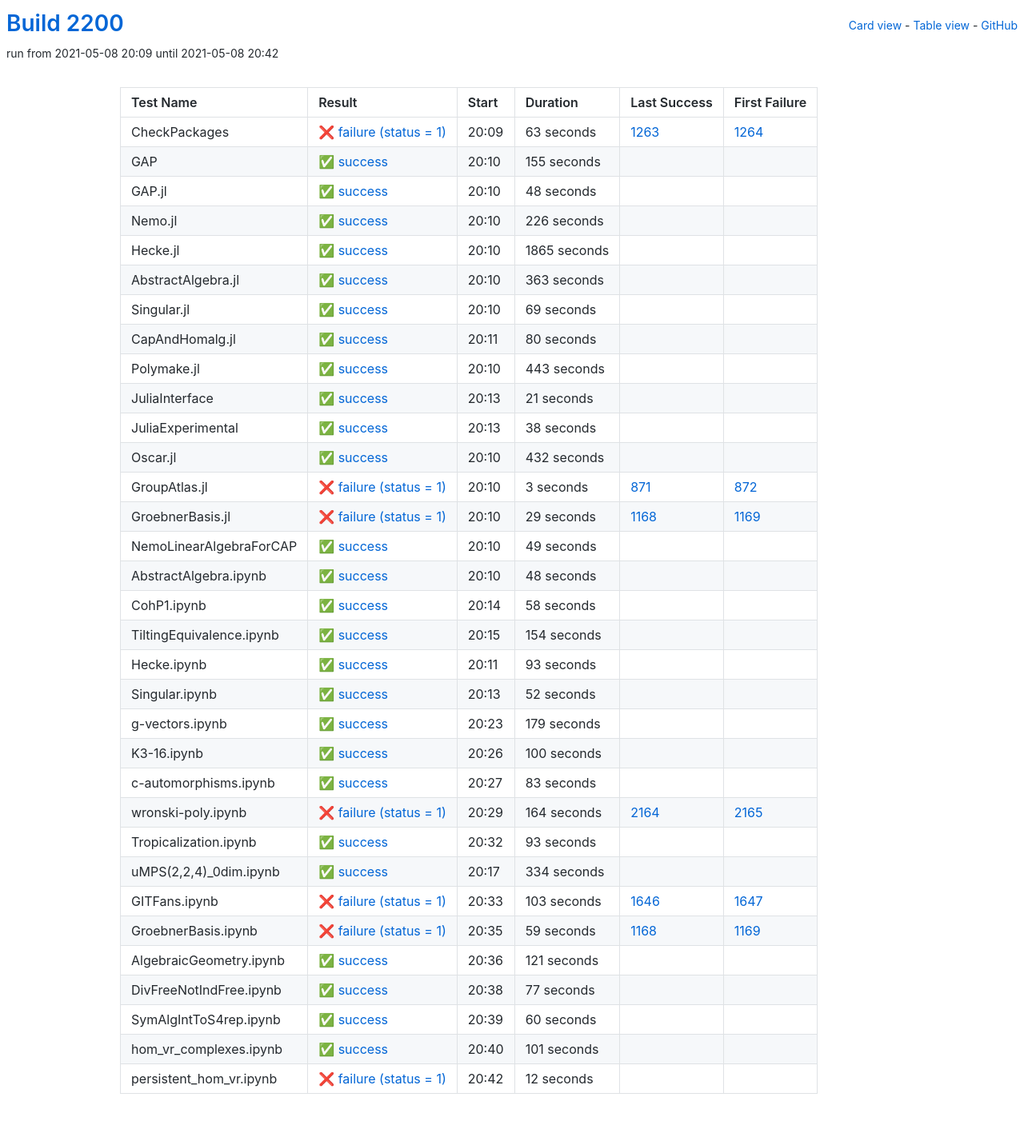
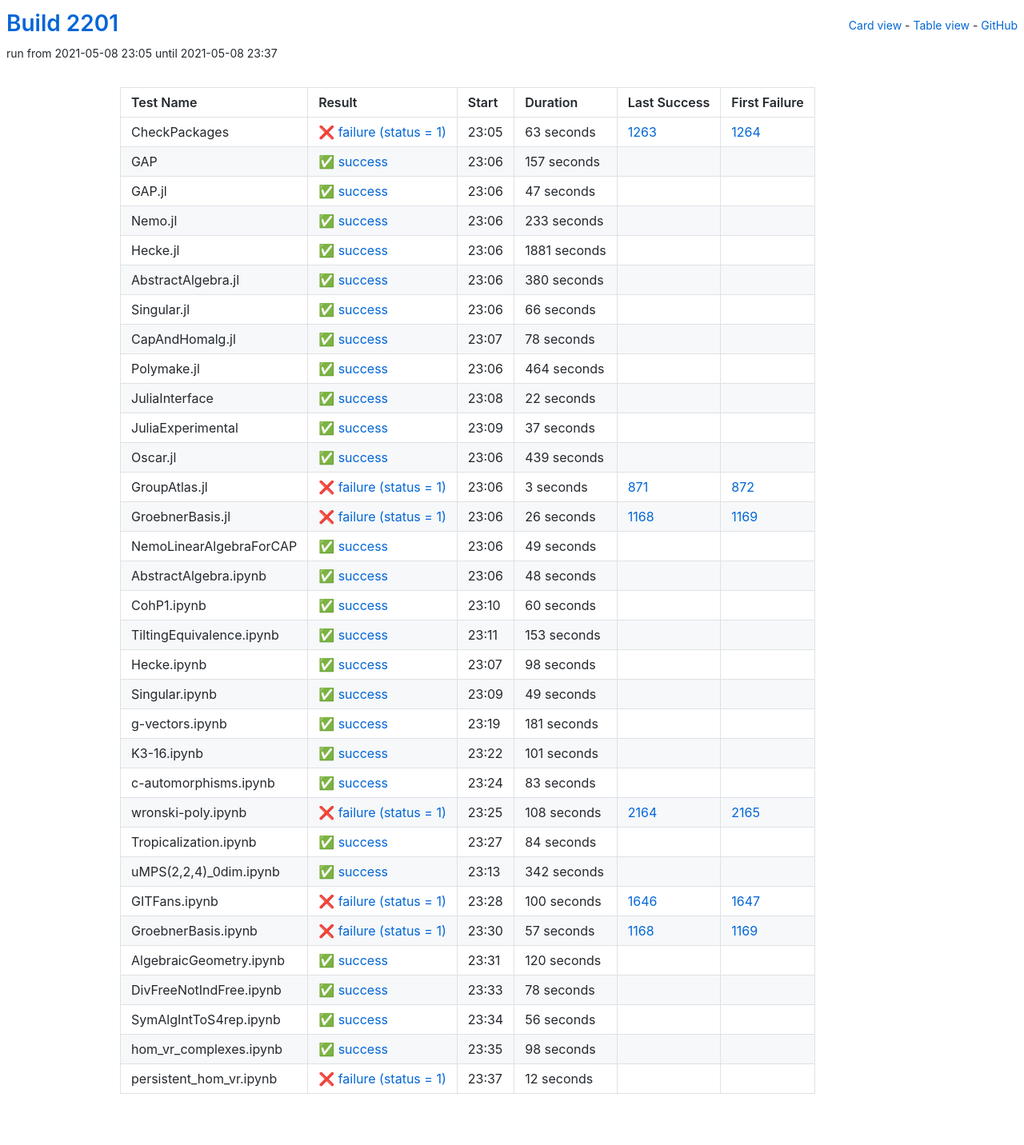
Before and after one commit to oscar-system/oscar-ci-status-stable, a Jekyll site: the page built from table.html, in a window 1280 px wide. Shown: the whole page at 80% size. Built offline with Jekyll 4.4.1, drawn with Linux system fonts in a browser that asks for light colours.

Commit message:
Build #2201

```diff
--- a/_data/ci.yml
+++ b/_data/ci.yml
@@ -1,6 +1,6 @@
 ---
-build: 2200
-build_url: https://oscarci.mathematik.uni-kl.de/job/oscar-stable/2200/
+build: 2201
+build_url: https://oscarci.mathematik.uni-kl.de/job/oscar-stable/2201/
 job: oscar-stable
 organization: oscar-system
 repo: oscar-ci-status-stable
@@ -8,8 +8,8 @@ repourl: https://github.com/oscar-system/oscar-ci-status-stable
 tests:
 - name: CheckPackages
   id: checkpackages
-  log: https://oscarci.mathematik.uni-kl.de/job/oscar-stable/2200/artifact/logs/build-2200/CheckPackages.log
-  start: 2021-05-08 20:09
+  log: https://oscarci.mathematik.uni-kl.de/job/oscar-stable/2201/artifact/logs/build-2201/CheckPackages.log
+  start: 2021-05-08 23:05
   success: false
   exitcode: 1
   status: failure
@@ -20,140 +20,140 @@ tests:
   first_failure_url: https://oscarci.mathematik.uni-kl.de/job/oscar-stable/1264/
 - name: GAP
   id: gap
-  log: https://oscarci.mathematik.uni-kl.de/job/oscar-stable/2200/artifact/logs/build-2200/GAP.log
-  start: 2021-05-08 20:10
+  log: https://oscarci.mathematik.uni-kl.de/job/oscar-stable/2201/artifact/logs/build-2201/GAP.log
+  start: 2021-05-08 23:06
   success: true
   exitcode: 0
   status: success
-  duration: 155
+  duration: 157
   last_success: false
   last_success_url:
   first_failure: false
   first_failure_url:
 - name: GAP.jl
   id: gap-jl
-  log: https://oscarci.mathematik.uni-kl.de/job/oscar-stable/2200/artifact/logs/build-2200/GAP.jl.log
-  start: 2021-05-08 20:10
+  log: https://oscarci.mathematik.uni-kl.de/job/oscar-stable/2201/artifact/logs/build-2201/GAP.jl.log
+  start: 2021-05-08 23:06
   success: true
   exitcode: 0
   status: success
-  duration: 48
+  duration: 47
   last_success: false
   last_success_url:
   first_failure: false
   first_failure_url:
 - name: Nemo.jl
   id: nemo-jl
-  log: https://oscarci.mathematik.uni-kl.de/job/oscar-stable/2200/artifact/logs/build-2200/Nemo.jl.log
-  start: 2021-05-08 20:10
+  log: https://oscarci.mathematik.uni-kl.de/job/oscar-stable/2201/artifact/logs/build-2201/Nemo.jl.log
+  start: 2021-05-08 23:06
   success: true
   exitcode: 0
   status: success
-  duration: 226
+  duration: 233
   last_success: false
   last_success_url:
   first_failure: false
   first_failure_url:
 - name: Hecke.jl
   id: hecke-jl
-  log: https://oscarci.mathematik.uni-kl.de/job/oscar-stable/2200/artifact/logs/build-2200/Hecke.jl.log
-  start: 2021-05-08 20:10
+  log: https://oscarci.mathematik.uni-kl.de/job/oscar-stable/2201/artifact/logs/build-2201/Hecke.jl.log
+  start: 2021-05-08 23:06
   success: true
   exitcode: 0
   status: success
-  duration: 1865
+  duration: 1881
   last_success: false
   last_success_url:
   first_failure: false
   first_failure_url:
 - name: AbstractAlgebra.jl
   id: abstractalgebra-jl
-  log: https://oscarci.mathematik.uni-kl.de/job/oscar-stable/2200/artifact/logs/build-2200/AbstractAlgebra.jl.log
-  start: 2021-05-08 20:10
+  log: https://oscarci.mathematik.uni-kl.de/job/oscar-stable/2201/artifact/logs/build-2201/AbstractAlgebra.jl.log
+  start: 2021-05-08 23:06
   success: true
   exitcode: 0
   status: success
-  duration: 363
+  duration: 380
   last_success: false
   last_success_url:
   first_failure: false
   first_failure_url:
 - name: Singular.jl
   id: singular-jl
-  log: https://oscarci.mathematik.uni-kl.de/job/oscar-stable/2200/artifact/logs/build-2200/Singular.jl.log
-  start: 2021-05-08 20:10
+  log: https://oscarci.mathematik.uni-kl.de/job/oscar-stable/2201/artifact/logs/build-2201/Singular.jl.log
+  start: 2021-05-08 23:06
   success: true
   exitcode: 0
   status: success
-  duration: 69
+  duration: 66
   last_success: false
   last_success_url:
   first_failure: false
   first_failure_url:
 - name: CapAndHomalg.jl
   id: capandhomalg-jl
-  log: https://oscarci.mathematik.uni-kl.de/job/oscar-stable/2200/artifact/logs/build-2200/CapAndHomalg.jl.log
-  start: 2021-05-08 20:11
+  log: https://oscarci.mathematik.uni-kl.de/job/oscar-stable/2201/artifact/logs/build-2201/CapAndHomalg.jl.log
+  start: 2021-05-08 23:07
   success: true
   exitcode: 0
   status: success
-  duration: 80
+  duration: 78
   last_success: false
   last_success_url:
   first_failure: false
   first_failure_url:
 - name: Polymake.jl
   id: polymake-jl
-  log: https://oscarci.mathematik.uni-kl.de/job/oscar-stable/2200/artifact/logs/build-2200/Polymake.jl.log
-  start: 2021-05-08 20:10
+  log: https://oscarci.mathematik.uni-kl.de/job/oscar-stable/2201/artifact/logs/build-2201/Polymake.jl.log
+  start: 2021-05-08 23:06
   success: true
   exitcode: 0
   status: success
-  duration: 443
+  duration: 464
   last_success: false
   last_success_url:
   first_failure: false
   first_failure_url:
 - name: JuliaInterface
   id: juliainterface
-  log: https://oscarci.mathematik.uni-kl.de/job/oscar-stable/2200/artifact/logs/build-2200/JuliaInterface.log
-  start: 2021-05-08 20:13
+  log: https://oscarci.mathematik.uni-kl.de/job/oscar-stable/2201/artifact/logs/build-2201/JuliaInterface.log
+  start: 2021-05-08 23:08
   success: true
   exitcode: 0
   status: success
-  duration: 21
+  duration: 22
   last_success: false
   last_success_url:
   first_failure: false
   first_failure_url:
 - name: JuliaExperimental
   id: juliaexperimental
-  log: https://oscarci.mathematik.uni-kl.de/job/oscar-stable/2200/artifact/logs/build-2200/JuliaExperimental.log
-  start: 2021-05-08 20:13
+  log: https://oscarci.mathematik.uni-kl.de/job/oscar-stable/2201/artifact/logs/build-2201/JuliaExperimental.log
+  start: 2021-05-08 23:09
   success: true
   exitcode: 0
   status: success
-  duration: 38
+  duration: 37
   last_success: false
   last_success_url:
   first_failure: false
   first_failure_url:
 - name: Oscar.jl
   id: oscar-jl
-  log: https://oscarci.mathematik.uni-kl.de/job/oscar-stable/2200/artifact/logs/build-2200/Oscar.jl.log
-  start: 2021-05-08 20:10
+  log: https://oscarci.mathematik.uni-kl.de/job/oscar-stable/2201/artifact/logs/build-2201/Oscar.jl.log
+  start: 2021-05-08 23:06
   success: true
   exitcode: 0
   status: success
-  duration: 432
+  duration: 439
   last_success: false
   last_success_url:
   first_failure: false
   first_failure_url:
 - name: GroupAtlas.jl
   id: groupatlas-jl
-  log: https://oscarci.mathematik.uni-kl.de/job/oscar-stable/2200/artifact/logs/build-2200/GroupAtlas.jl.log
-  start: 2021-05-08 20:10
+  log: https://oscarci.mathematik.uni-kl.de/job/oscar-stable/2201/artifact/logs/build-2201/GroupAtlas.jl.log
+  start: 2021-05-08 23:06
   success: false
   exitcode: 1
   status: failure
@@ -164,20 +164,20 @@ tests:
   first_failure_url: https://oscarci.mathematik.uni-kl.de/job/oscar-stable/872/
 - name: GroebnerBasis.jl
   id: groebnerbasis-jl
-  log: https://oscarci.mathematik.uni-kl.de/job/oscar-stable/2200/artifact/logs/build-2200/GroebnerBasis.jl.log
-  start: 2021-05-08 20:10
+  log: https://oscarci.mathematik.uni-kl.de/job/oscar-stable/2201/artifact/logs/build-2201/GroebnerBasis.jl.log
+  start: 2021-05-08 23:06
   success: false
   exitcode: 1
   status: failure
-  duration: 29
+  duration: 26
   last_success: 1168
   last_success_url: https://oscarci.mathematik.uni-kl.de/job/oscar-stable/1168/
   first_failure: 1169
   first_failure_url: https://oscarci.mathematik.uni-kl.de/job/oscar-stable/1169/
 - name: NemoLinearAlgebraForCAP
   id: nemolinearalgebraforcap
-  log: https://oscarci.mathematik.uni-kl.de/job/oscar-stable/2200/artifact/logs/build-2200/NemoLinearAlgebraForCAP.log
-  start: 2021-05-08 20:10
+  log: https://oscarci.mathematik.uni-kl.de/job/oscar-stable/2201/artifact/logs/build-2201/NemoLinearAlgebraForCAP.log
+  start: 2021-05-08 23:06
   success: true
   exitcode: 0
   status: success
@@ -188,8 +188,8 @@ tests:
   first_failure_url:
 - name: AbstractAlgebra.ipynb
   id: abstractalgebra-ipynb
-  log: https://oscarci.mathematik.uni-kl.de/job/oscar-stable/2200/artifact/logs/build-2200/AbstractAlgebra.ipynb.log
-  start: 2021-05-08 20:10
+  log: https://oscarci.mathematik.uni-kl.de/job/oscar-stable/2201/artifact/logs/build-2201/AbstractAlgebra.ipynb.log
+  start: 2021-05-08 23:06
   success: true
   exitcode: 0
   status: success
@@ -200,80 +200,80 @@ tests:
   first_failure_url:
 - name: CohP1.ipynb
   id: cohp1-ipynb
-  log: https://oscarci.mathematik.uni-kl.de/job/oscar-stable/2200/artifact/logs/build-2200/CohP1.ipynb.log
-  start: 2021-05-08 20:14
+  log: https://oscarci.mathematik.uni-kl.de/job/oscar-stable/2201/artifact/logs/build-2201/CohP1.ipynb.log
+  start: 2021-05-08 23:10
   success: true
   exitcode: 0
   status: success
-  duration: 58
+  duration: 60
   last_success: false
   last_success_url:
   first_failure: false
   first_failure_url:
 - name: TiltingEquivalence.ipynb
   id: tiltingequivalence-ipynb
-  log: https://oscarci.mathematik.uni-kl.de/job/oscar-stable/2200/artifact/logs/build-2200/TiltingEquivalence.ipynb.log
-  start: 2021-05-08 20:15
+  log: https://oscarci.mathematik.uni-kl.de/job/oscar-stable/2201/artifact/logs/build-2201/TiltingEquivalence.ipynb.log
+  start: 2021-05-08 23:11
   success: true
   exitcode: 0
   status: success
-  duration: 154
+  duration: 153
   last_success: false
   last_success_url:
   first_failure: false
   first_failure_url:
 - name: Hecke.ipynb
   id: hecke-ipynb
-  log: https://oscarci.mathematik.uni-kl.de/job/oscar-stable/2200/artifact/logs/build-2200/Hecke.ipynb.log
-  start: 2021-05-08 20:11
+  log: https://oscarci.mathematik.uni-kl.de/job/oscar-stable/2201/artifact/logs/build-2201/Hecke.ipynb.log
+  start: 2021-05-08 23:07
   success: true
   exitcode: 0
   status: success
-  duration: 93
+  duration: 98
   last_success: false
   last_success_url:
   first_failure: false
   first_failure_url:
 - name: Singular.ipynb
   id: singular-ipynb
-  log: https://oscarci.mathematik.uni-kl.de/job/oscar-stable/2200/artifact/logs/build-2200/Singular.ipynb.log
-  start: 2021-05-08 20:13
+  log: https://oscarci.mathematik.uni-kl.de/job/oscar-stable/2201/artifact/logs/build-2201/Singular.ipynb.log
+  start: 2021-05-08 23:09
   success: true
   exitcode: 0
   status: success
-  duration: 52
+  duration: 49
   last_success: false
   last_success_url:
   first_failure: false
   first_failure_url:
 - name: g-vectors.ipynb
   id: g-vectors-ipynb
-  log: https://oscarci.mathematik.uni-kl.de/job/oscar-stable/2200/artifact/logs/build-2200/g-vectors.ipynb.log
-  start: 2021-05-08 20:23
+  log: https://oscarci.mathematik.uni-kl.de/job/oscar-stable/2201/artifact/logs/build-2201/g-vectors.ipynb.log
+  start: 2021-05-08 23:19
   success: true
   exitcode: 0
   status: success
-  duration: 179
+  duration: 181
   last_success: false
   last_success_url:
   first_failure: false
   first_failure_url:
 - name: K3-16.ipynb
   id: k3-16-ipynb
-  log: https://oscarci.mathematik.uni-kl.de/job/oscar-stable/2200/artifact/logs/build-2200/K3-16.ipynb.log
-  start: 2021-05-08 20:26
+  log: https://oscarci.mathematik.uni-kl.de/job/oscar-stable/2201/artifact/logs/build-2201/K3-16.ipynb.log
+  start: 2021-05-08 23:22
   success: true
   exitcode: 0
   status: success
-  duration: 100
+  duration: 101
   last_success: false
   last_success_url:
   first_failure: false
   first_failure_url:
 - name: c-automorphisms.ipynb
   id: c-automorphisms-ipynb
-  log: https://oscarci.mathematik.uni-kl.de/job/oscar-stable/2200/artifact/logs/build-2200/c-automorphisms.ipynb.log
-  start: 2021-05-08 20:27
+  log: https://oscarci.mathematik.uni-kl.de/job/oscar-stable/2201/artifact/logs/build-2201/c-automorphisms.ipynb.log
+  start: 2021-05-08 23:24
   success: true
   exitcode: 0
   status: success
@@ -284,116 +284,116 @@ tests:
   first_failure_url:
 - name: wronski-poly.ipynb
   id: wronski-poly-ipynb
-  log: https://oscarci.mathematik.uni-kl.de/job/oscar-stable/2200/artifact/logs/build-2200/wronski-poly.ipynb.log
-  start: 2021-05-08 20:29
+  log: https://oscarci.mathematik.uni-kl.de/job/oscar-stable/2201/artifact/logs/build-2201/wronski-poly.ipynb.log
+  start: 2021-05-08 23:25
   success: false
   exitcode: 1
   status: failure
-  duration: 164
+  duration: 108
   last_success: 2164
   last_success_url: https://oscarci.mathematik.uni-kl.de/job/oscar-stable/2164/
   first_failure: 2165
   first_failure_url: https://oscarci.mathematik.uni-kl.de/job/oscar-stable/2165/
 - name: Tropicalization.ipynb
   id: tropicalization-ipynb
-  log: https://oscarci.mathematik.uni-kl.de/job/oscar-stable/2200/artifact/logs/build-2200/Tropicalization.ipynb.log
-  start: 2021-05-08 20:32
+  log: https://oscarci.mathematik.uni-kl.de/job/oscar-stable/2201/artifact/logs/build-2201/Tropicalization.ipynb.log
+  start: 2021-05-08 23:27
   success: true
   exitcode: 0
   status: success
-  duration: 93
+  duration: 84
   last_success: false
   last_success_url:
   first_failure: false
   first_failure_url:
 - name: uMPS(2,2,4)_0dim.ipynb
   id: umps-2-2-4-0dim-ipynb
-  log: https://oscarci.mathematik.uni-kl.de/job/oscar-stable/2200/artifact/logs/build-2200/uMPS-2-2-4-_0dim.ipynb.log
-  start: 2021-05-08 20:17
+  log: https://oscarci.mathematik.uni-kl.de/job/oscar-stable/2201/artifact/logs/build-2201/uMPS-2-2-4-_0dim.ipynb.log
+  start: 2021-05-08 23:13
   success: true
   exitcode: 0
   status: success
-  duration: 334
+  duration: 342
   last_success: false
   last_success_url:
   first_failure: false
   first_failure_url:
 - name: GITFans.ipynb
   id: gitfans-ipynb
-  log: https://oscarci.mathematik.uni-kl.de/job/oscar-stable/2200/artifact/logs/build-2200/GITFans.ipynb.log
-  start: 2021-05-08 20:33
+  log: https://oscarci.mathematik.uni-kl.de/job/oscar-stable/2201/artifact/logs/build-2201/GITFans.ipynb.log
+  start: 2021-05-08 23:28
   success: false
   exitcode: 1
   status: failure
-  duration: 103
+  duration: 100
   last_success: 1646
   last_success_url: https://oscarci.mathematik.uni-kl.de/job/oscar-stable/1646/
   first_failure: 1647
   first_failure_url: https://oscarci.mathematik.uni-kl.de/job/oscar-stable/1647/
 - name: GroebnerBasis.ipynb
   id: groebnerbasis-ipynb
-  log: https://oscarci.mathematik.uni-kl.de/job/oscar-stable/2200/artifact/logs/build-2200/GroebnerBasis.ipynb.log
-  start: 2021-05-08 20:35
+  log: https://oscarci.mathematik.uni-kl.de/job/oscar-stable/2201/artifact/logs/build-2201/GroebnerBasis.ipynb.log
+  start: 2021-05-08 23:30
   success: false
   exitcode: 1
   status: failure
-  duration: 59
+  duration: 57
   last_success: 1168
   last_success_url: https://oscarci.mathematik.uni-kl.de/job/oscar-stable/1168/
   first_failure: 1169
   first_failure_url: https://oscarci.mathematik.uni-kl.de/job/oscar-stable/1169/
 - name: AlgebraicGeometry.ipynb
   id: algebraicgeometry-ipynb
-  log: https://oscarci.mathematik.uni-kl.de/job/oscar-stable/2200/artifact/logs/build-2200/AlgebraicGeometry.ipynb.log
-  start: 2021-05-08 20:36
+  log: https://oscarci.mathematik.uni-kl.de/job/oscar-stable/2201/artifact/logs/build-2201/AlgebraicGeometry.ipynb.log
+  start: 2021-05-08 23:31
   success: true
   exitcode: 0
   status: success
-  duration: 121
+  duration: 120
   last_success: false
   last_success_url:
   first_failure: false
   first_failure_url:
 - name: DivFreeNotIndFree.ipynb
   id: divfreenotindfree-ipynb
-  log: https://oscarci.mathematik.uni-kl.de/job/oscar-stable/2200/artifact/logs/build-2200/DivFreeNotIndFree.ipynb.log
-  start: 2021-05-08 20:38
+  log: https://oscarci.mathematik.uni-kl.de/job/oscar-stable/2201/artifact/logs/build-2201/DivFreeNotIndFree.ipynb.log
+  start: 2021-05-08 23:33
   success: true
   exitcode: 0
   status: success
-  duration: 77
+  duration: 78
   last_success: false
   last_success_url:
   first_failure: false
   first_failure_url:
 - name: SymAlgIntToS4rep.ipynb
   id: symalginttos4rep-ipynb
-  log: https://oscarci.mathematik.uni-kl.de/job/oscar-stable/2200/artifact/logs/build-2200/SymAlgIntToS4rep.ipynb.log
-  start: 2021-05-08 20:39
+  log: https://oscarci.mathematik.uni-kl.de/job/oscar-stable/2201/artifact/logs/build-2201/SymAlgIntToS4rep.ipynb.log
+  start: 2021-05-08 23:34
   success: true
   exitcode: 0
   status: success
-  duration: 60
+  duration: 56
   last_success: false
   last_success_url:
   first_failure: false
   first_failure_url:
 - name: hom_vr_complexes.ipynb
   id: hom-vr-complexes-ipynb
-  log: https://oscarci.mathematik.uni-kl.de/job/oscar-stable/2200/artifact/logs/build-2200/hom_vr_complexes.ipynb.log
-  start: 2021-05-08 20:40
+  log: https://oscarci.mathematik.uni-kl.de/job/oscar-stable/2201/artifact/logs/build-2201/hom_vr_complexes.ipynb.log
+  start: 2021-05-08 23:35
   success: true
   exitcode: 0
   status: success
-  duration: 101
+  duration: 98
   last_success: false
   last_success_url:
   first_failure: false
   first_failure_url:
 - name: persistent_hom_vr.ipynb
   id: persistent-hom-vr-ipynb
-  log: https://oscarci.mathematik.uni-kl.de/job/oscar-stable/2200/artifact/logs/build-2200/persistent_hom_vr.ipynb.log
-  start: 2021-05-08 20:42
+  log: https://oscarci.mathematik.uni-kl.de/job/oscar-stable/2201/artifact/logs/build-2201/persistent_hom_vr.ipynb.log
+  start: 2021-05-08 23:37
   success: false
   exitcode: 1
   status: failure
```
Also changed, not shown: README.md.
